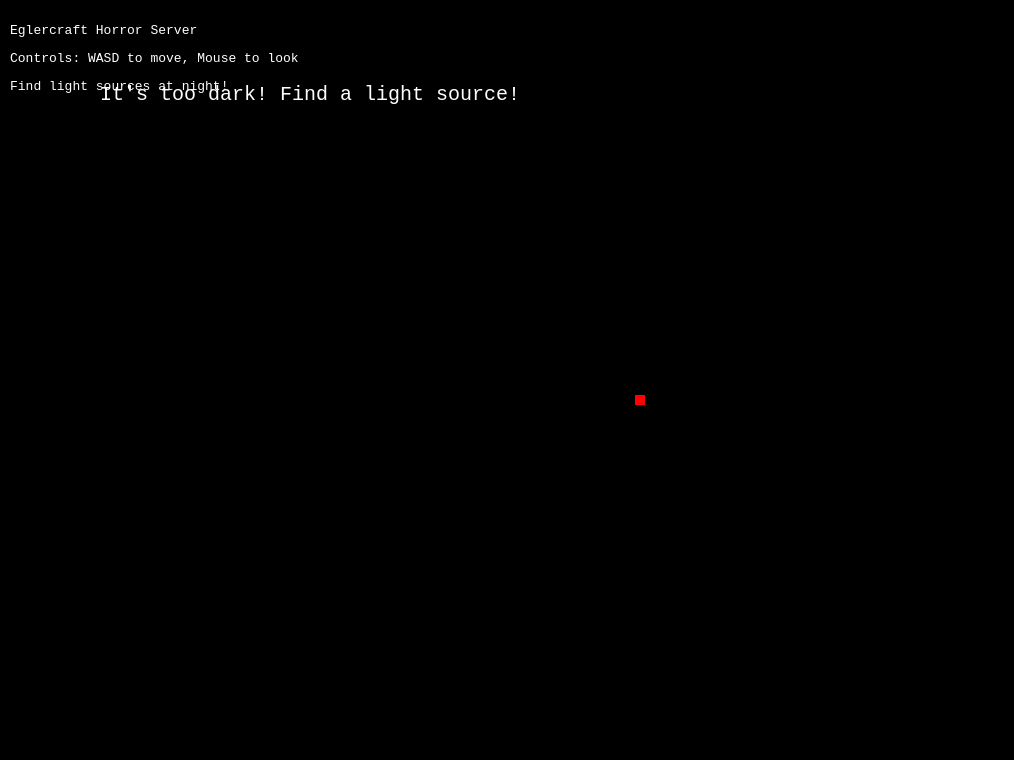
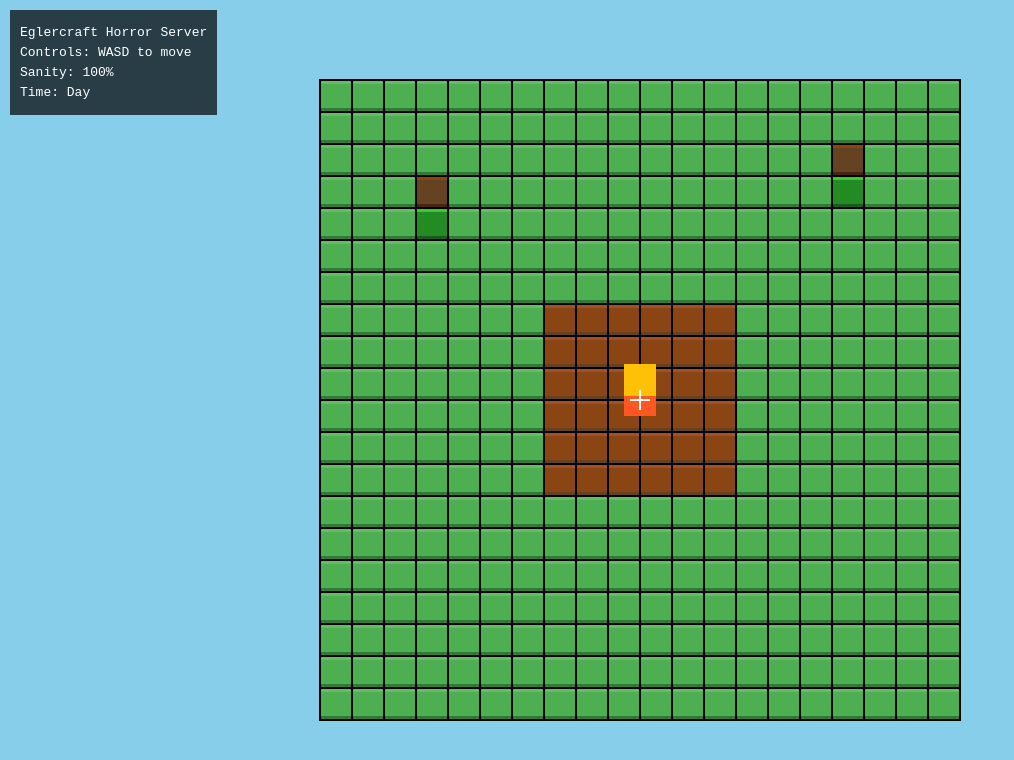
Before and after one commit to thebosofcomutopea/thebosofcomutopea, a plain HTML site: page index.html in a window 1280 px wide. Shown: the whole page, without its empty margins (0-1014 px from the left). Drawn offline with Linux system fonts and the light colour scheme.

Commit message:
Upgrade web client to Minecraft blocky graphics style with sanity system

```diff
--- a/index.html
+++ b/index.html
@@ -3,83 +3,198 @@
 <head>
     <meta charset="UTF-8">
     <meta name="viewport" content="width=device-width, initial-scale=1.0">
-    <title>Eglercraft Horror Server Web Client</title>
+    <title>Eglercraft Horror Server</title>
     <style>
-        body { margin: 0; overflow: hidden; background: #000; }
+        body { margin: 0; overflow: hidden; background: #000; font-family: monospace; }
         canvas { display: block; }
-        #ui { position: absolute; top: 10px; left: 10px; color: white; font-family: monospace; }
+        #ui { position: absolute; top: 10px; left: 10px; color: white; font-family: monospace; background: rgba(0,0,0,0.7); padding: 10px; }
+        #ui p { margin: 5px 0; }
     </style>
 </head>
 <body>
     <canvas id="gameCanvas"></canvas>
     <div id="ui">
         <p>Eglercraft Horror Server</p>
-        <p>Controls: WASD to move, Mouse to look</p>
-        <p>Find light sources at night!</p>
+        <p>Controls: WASD to move</p>
+        <p>Sanity: <span id="sanity">100</span>%</p>
+        <p>Time: <span id="time">Day</span></p>
     </div>
 
     <script>
-        // Basic Eglercraft-like client integration
+        // Minecraft-style Eglercraft horror client
         const canvas = document.getElementById('gameCanvas');
         const ctx = canvas.getContext('2d');
         canvas.width = window.innerWidth;
         canvas.height = window.innerHeight;
 
-        let player = { x: 0, y: 1, z: 0, yaw: 0, pitch: 0 };
+        const blockSize = 32;
+        let player = { gridX: 10, gridY: 10 };
         let keys = {};
-        let mouse = { x: 0, y: 0 };
+        let moveCooldown = 0;
 
-        // Simulate night vision
+        // World grid (20x20)
+        let world = [];
+        for (let i = 0; i < 20; i++) {
+            world[i] = [];
+            for (let j = 0; j < 20; j++) {
+                world[i][j] = 'grass';
+            }
+        }
+
+        // Haunted house (unbreakable)
+        for (let i = 7; i < 13; i++) {
+            for (let j = 7; j < 13; j++) {
+                world[i][j] = 'planks';
+            }
+        }
+
+        // Trees
+        world[3][3] = 'log';
+        world[3][4] = 'leaves';
+        world[16][2] = 'log';
+        world[16][3] = 'leaves';
+
         let isNight = false;
-        let hasLight = false;
+        let sanity = 100;
+        let gameTime = 0;
 
         function update() {
+            gameTime++;
+            const timeOfDay = (gameTime / 100) % 24;
+            isNight = timeOfDay > 12 && timeOfDay < 24;
+
             // Movement
-            if (keys['w']) player.z -= 0.1;
-            if (keys['s']) player.z += 0.1;
-            if (keys['a']) player.x -= 0.1;
-            if (keys['d']) player.x += 0.1;
+            if (moveCooldown <= 0) {
+                if (keys['w'] && player.gridY > 0) { player.gridY--; moveCooldown = 5; }
+                if (keys['s'] && player.gridY < 19) { player.gridY++; moveCooldown = 5; }
+                if (keys['a'] && player.gridX > 0) { player.gridX--; moveCooldown = 5; }
+                if (keys['d'] && player.gridX < 19) { player.gridX++; moveCooldown = 5; }
+            } else {
+                moveCooldown--;
+            }
 
-            // Simulate time
-            const time = Date.now() % 24000;
-            isNight = time > 12000;
-
-            // Check for light sources (simulate)
-            hasLight = Math.random() > 0.9; // Placeholder
+            // Sanity mechanics
+            if (isNight) {
+                sanity = Math.max(0, sanity - 0.2);
+            } else {
+                sanity = Math.min(100, sanity + 0.1);
+            }
 
             draw();
+            document.getElementById('sanity').textContent = Math.floor(sanity);
+            document.getElementById('time').textContent = isNight ? 'Night - Run!' : 'Day';
+
             requestAnimationFrame(update);
         }
 
+        function drawBlock(screenX, screenY, type) {
+            let color, shadeLight, shadeDark;
+            switch (type) {
+                case 'grass':
+                    color = '#4CAF50';
+                    shadeLight = '#66BB6A';
+                    shadeDark = '#2E7D32';
+                    break;
+                case 'planks':
+                    color = '#8B4513';
+                    shadeLight = '#A0522D';
+                    shadeDark = '#654321';
+                    break;
+                case 'log':
+                    color = '#654321';
+                    shadeLight = '#8B4513';
+                    shadeDark = '#4A2511';
+                    break;
+                case 'leaves':
+                    color = '#228B22';
+                    shadeLight = '#32CD32';
+                    shadeDark = '#1a5c1a';
+                    break;
+                default:
+                    color = '#4CAF50';
+                    shadeLight = '#66BB6A';
+                    shadeDark = '#2E7D32';
+            }
+
+            // Main block
+            ctx.fillStyle = color;
+            ctx.fillRect(screenX, screenY, blockSize, blockSize);
+
+            // Top shading (lighter)
+            ctx.fillStyle = shadeLight;
+            ctx.fillRect(screenX, screenY, blockSize, 4);
+
+            // Bottom shading (darker)
+            ctx.fillStyle = shadeDark;
+            ctx.fillRect(screenX, screenY + blockSize - 4, blockSize, 4);
+
+            // Grid outline
+            ctx.strokeStyle = '#000';
+            ctx.lineWidth = 2;
+            ctx.strokeRect(screenX, screenY, blockSize, blockSize);
+        }
+
         function draw() {
-            ctx.fillStyle = isNight && !hasLight ? '#000' : '#87CEEB';
+            // Sky
+            ctx.fillStyle = isNight ? '#000033' : '#87CEEB';
             ctx.fillRect(0, 0, canvas.width, canvas.height);
 
-            if (isNight && !hasLight) {
-                ctx.fillStyle = 'rgba(0,0,0,0.95)';
-                ctx.fillRect(0, 0, canvas.width, canvas.height);
-                ctx.fillStyle = 'white';
-                ctx.font = '20px monospace';
-                ctx.fillText('It\'s too dark! Find a light source!', 100, 100);
-            } else {
-                // Draw simple world
-                ctx.fillStyle = 'green';
-                ctx.fillRect(0, canvas.height - 50, canvas.width, 50); // Ground
-                ctx.fillStyle = 'brown';
-                ctx.fillRect(200, 200, 50, 100); // Haunted house
+            // Render world around player
+            const viewDistance = 12;
+            const startX = Math.max(0, player.gridX - viewDistance);
+            const endX = Math.min(20, player.gridX + viewDistance);
+            const startY = Math.max(0, player.gridY - viewDistance);
+            const endY = Math.min(20, player.gridY + viewDistance);
+
+            for (let i = startX; i < endX; i++) {
+                for (let j = startY; j < endY; j++) {
+                    const screenX = i * blockSize - player.gridX * blockSize + canvas.width / 2;
+                    const screenY = j * blockSize - player.gridY * blockSize + canvas.height / 2;
+                    drawBlock(screenX, screenY, world[i][j]);
+                }
             }
 
-            // Player
-            ctx.fillStyle = 'red';
-            ctx.fillRect(canvas.width / 2 - 5, canvas.height / 2 - 5, 10, 10);
+            // Player (red block in center)
+            ctx.fillStyle = '#FF5722';
+            ctx.fillRect(canvas.width / 2 - blockSize/2, canvas.height / 2 - blockSize/2, blockSize, blockSize);
+            ctx.fillStyle = '#FFC107';
+            ctx.fillRect(canvas.width / 2 - blockSize/2, canvas.height / 2 - blockSize - 4, blockSize, blockSize);
+
+            // Night darkness
+            if (isNight) {
+                const darkness = 0.7 + (100 - sanity) / 200;
+                ctx.fillStyle = `rgba(0, 0, 0, ${darkness})`;
+                ctx.fillRect(0, 0, canvas.width, canvas.height);
+
+                if (sanity < 50) {
+                    ctx.fillStyle = 'rgba(255, 0, 0, 0.3)';
+                    ctx.fillRect(0, 0, canvas.width, canvas.height);
+                    ctx.fillStyle = '#FF0000';
+                    ctx.font = 'bold 30px monospace';
+                    ctx.fillText('SANITY LOW!', canvas.width / 2 - 100, 50);
+                }
+
+                if (sanity < 20) {
+                    // Staker appearing
+                    ctx.fillStyle = '#333';
+                    ctx.font = 'bold 40px monospace';
+                    ctx.fillText('IT\'S COMING...', 50, canvas.height / 2);
+                }
+            }
+
+            // Crosshair
+            ctx.strokeStyle = 'white';
+            ctx.lineWidth = 2;
+            ctx.beginPath();
+            ctx.moveTo(canvas.width / 2 - 10, canvas.height / 2);
+            ctx.lineTo(canvas.width / 2 + 10, canvas.height / 2);
+            ctx.moveTo(canvas.width / 2, canvas.height / 2 - 10);
+            ctx.lineTo(canvas.width / 2, canvas.height / 2 + 10);
+            ctx.stroke();
         }
 
         document.addEventListener('keydown', (e) => keys[e.key.toLowerCase()] = true);
         document.addEventListener('keyup', (e) => keys[e.key.toLowerCase()] = false);
-        document.addEventListener('mousemove', (e) => {
-            mouse.x = e.clientX;
-            mouse.y = e.clientY;
-        });
 
         update();
     </script>
```
